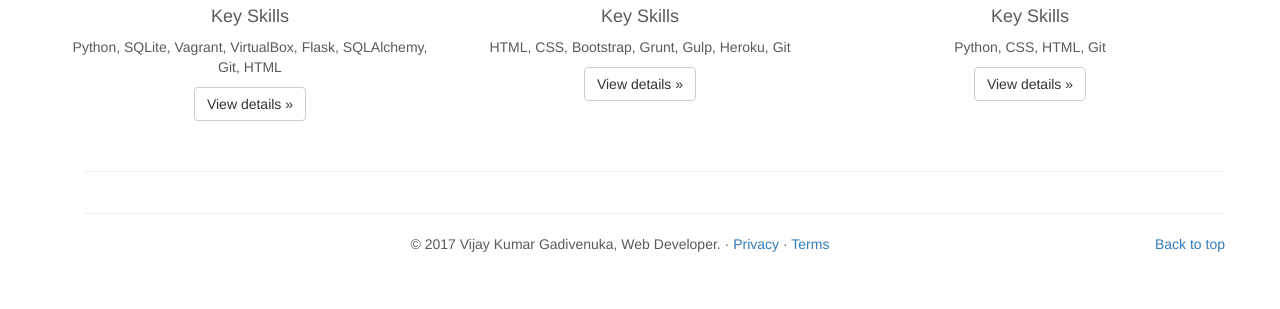
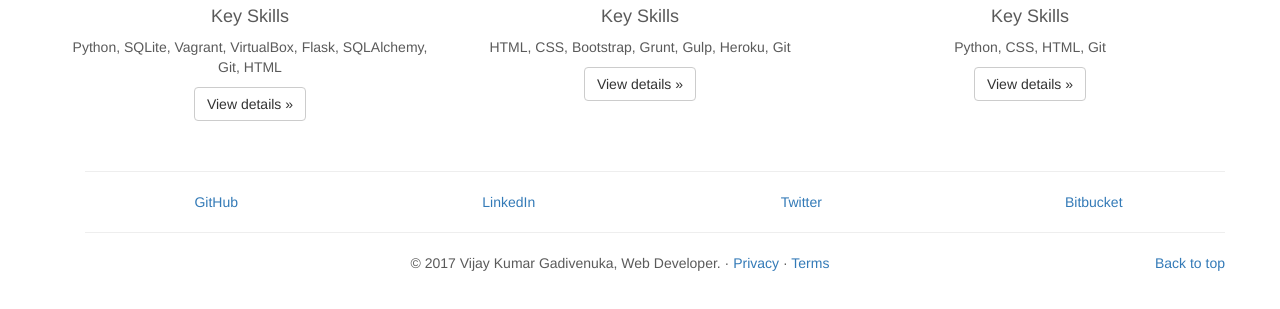
Before and after one commit to vjvijayg/vjvijayg.github.io-projects, a plain HTML site: page index.html in a window 1280 px wide. Shown: the part 1116-1425 px from the top of the page. Drawn offline with nearby package versions, Linux system fonts and the light colour scheme; a script that the page names is missing; a web font is replaced by a local one.

Commit message:
Footer is beeding added

```diff
--- a/index.html
+++ b/index.html
@@ -9,7 +9,7 @@
     <meta name="Vijay" content="">
     <link rel="icon" href="">
 
-    <title>Carousel Template for Bootstrap</title>
+    <title>Web Developer Page</title>
 
     <link rel="stylesheet" href="https://maxcdn.bootstrapcdn.com/bootstrap/3.3.7/css/bootstrap.min.css">
 
@@ -274,16 +274,20 @@
         <section id="social" class="row">
             <div class="col-md-12"><hr></div>
             <div class="col-md-3">
-                <a href="https://github.com/vjvijayg/" title="View source for this page on GitHub" class="zocial-github" id="viewSource"></a>
+                <a href="https://github.com/vjvijayg/" title="View source for this page on GitHub"
+                class="zocial-github" id="viewSource"> GitHub </a>
             </div>
             <div class="col-md-3">
-                <a href="https://www.linkedin.com/in/vijaygadivenuka/" class="zocial-linkedin"></a>
+                <a href="https://www.linkedin.com/in/vijaygadivenuka/" class="zocial-linkedin">
+                 LinkedIn </a>
             </div>
             <div class="col-md-3">
-                <a href="https://twitter.com/" class="zocial-twitter"></a>
+                <a href="https://twitter.com/" class="zocial-twitter">
+                 Twitter </a>
             </div>
             <div class="col-md-3">
-                <a href="https://bitbucket.org/vjvijayg/" title="View source for this page on GitHub" class="zocial-bitbucket" id="viewSource"></a>
+                <a href="https://bitbucket.org/vjvijayg/" title="View source for this page on GitHub"
+                class="zocial-bitbucket" id="viewSource"> Bitbucket </a>
             </div>
         </section>
         <hr>
```
Also changed, not shown: about.html (+7 -4 lines).
